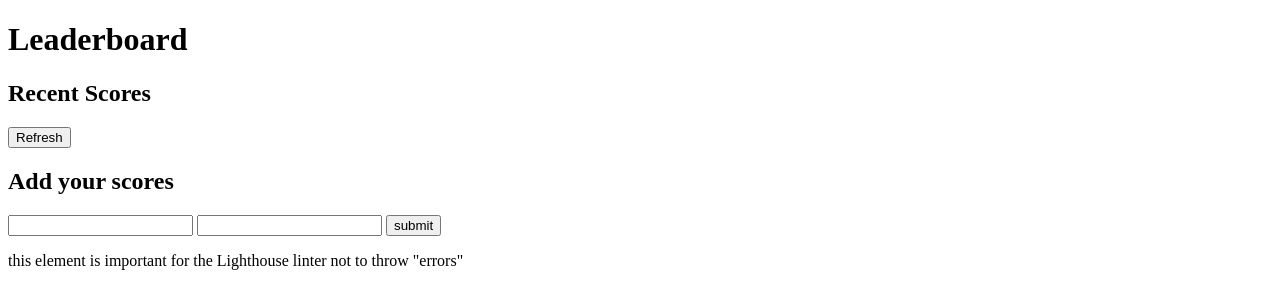
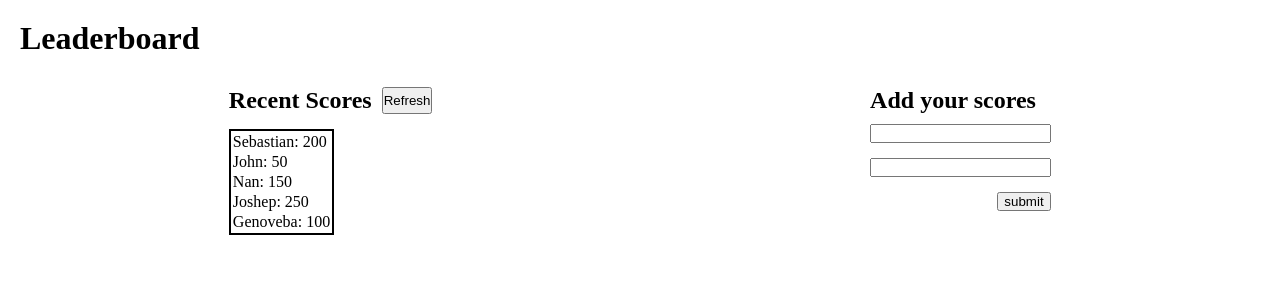
Before and after one commit to SebastianSolisFenger/leaderBoard-Proto, a website built with webpack: page src/index.html in a window 1280 px wide. Built offline with nearby package versions, Linux system fonts and the light colour scheme.

Commit message:
Add score file to modules folder and some basic styling

```diff
--- a/src/index.js
+++ b/src/index.js
@@ -1 +1,14 @@
-// const whatacer = [];
+import './style.css';
+import scores from './modules/scores.js';
+
+const dashboard = document.getElementById('scores-table');
+
+const loadScores = () => {
+  dashboard.innerHTML = scores
+    .map((score) => `<tr><td>${score.name}: ${score.score}</td></tr>`)
+    .join('');
+};
+
+window.onload = () => {
+  loadScores();
+};
--- /dev/null
+++ b/src/modules/scores.js
@@ -0,0 +1,24 @@
+const scores = [
+  {
+    name: 'Sebastian',
+    score: 200,
+  },
+  {
+    name: 'John',
+    score: 50,
+  },
+  {
+    name: 'Nan',
+    score: 150,
+  },
+  {
+    name: 'Joshep',
+    score: 250,
+  },
+  {
+    name: 'Genoveba',
+    score: 100,
+  },
+];
+
+export default scores;
--- a/src/style.css
+++ b/src/style.css
@@ -1 +1,49 @@
 /* @import url("https://fonts.googleapis.com/css2?family=Poppins:ital,wght@0,300;0,400;0,500;0,600;1,300;1,400;1,500&display=swap"); */
+
+* {
+  box-sizing: border-box;
+  padding: 0;
+  margin: 0;
+}
+
+.light-house-avoid-error {
+  display: none;
+}
+
+.both-columns {
+  display: flex;
+  justify-content: space-around;
+  gap: 20px;
+  margin-top: 30px;
+}
+
+.main-content {
+  padding: 20px;
+}
+
+.left-side-header {
+  display: flex;
+  gap: 10px;
+}
+
+.right-side {
+  display: flex;
+  gap: 10px;
+  flex-direction: column;
+}
+
+#add-score-form {
+  display: flex;
+  flex-direction: column;
+  gap: 15px;
+}
+
+#submit {
+  width: 30%;
+  align-self: flex-end;
+}
+
+#scores-table {
+  border: 2px solid black;
+  margin-top: 15px;
+}
```
Also changed, not shown: dist/index.html, dist/main.js.
